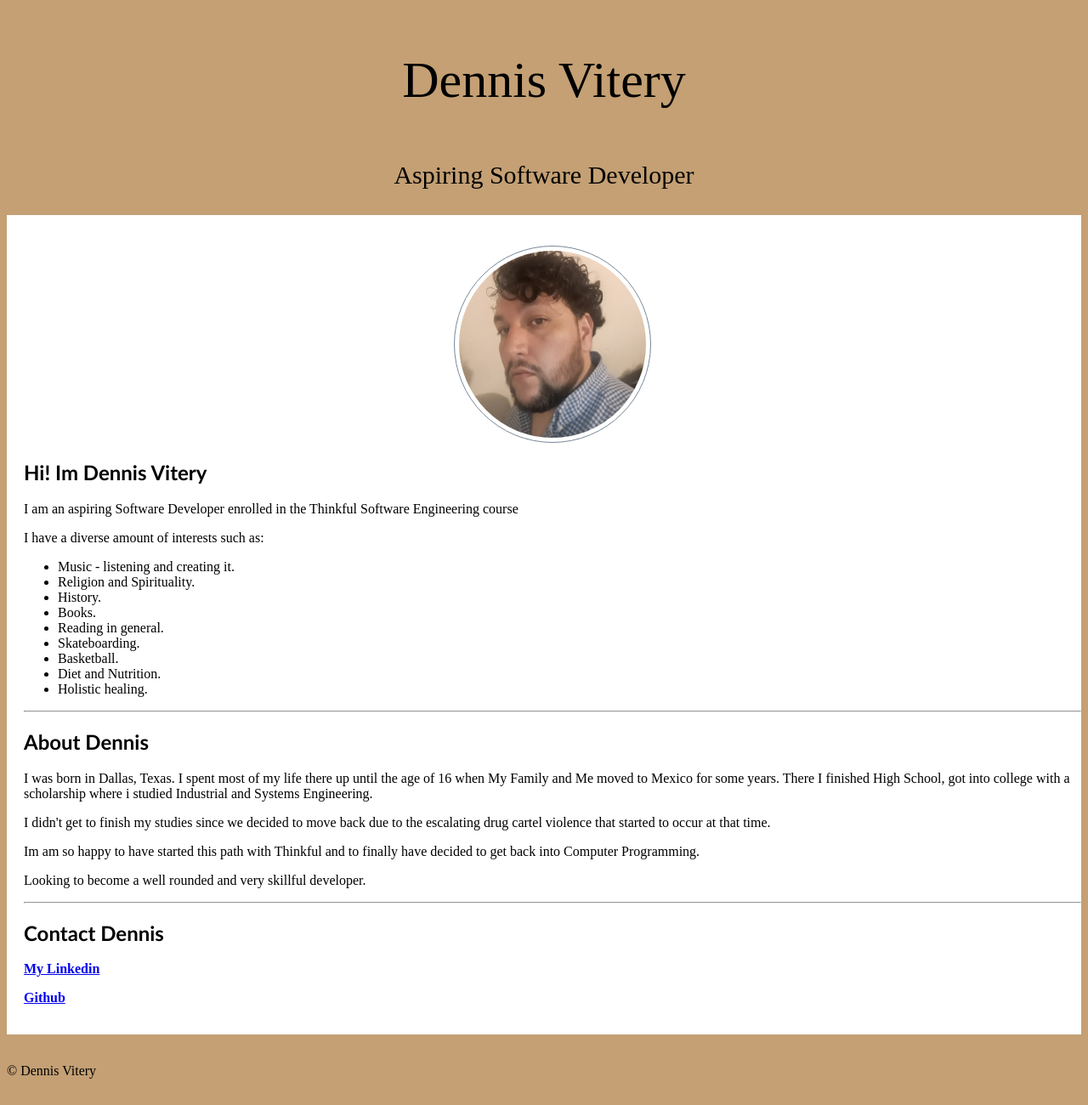
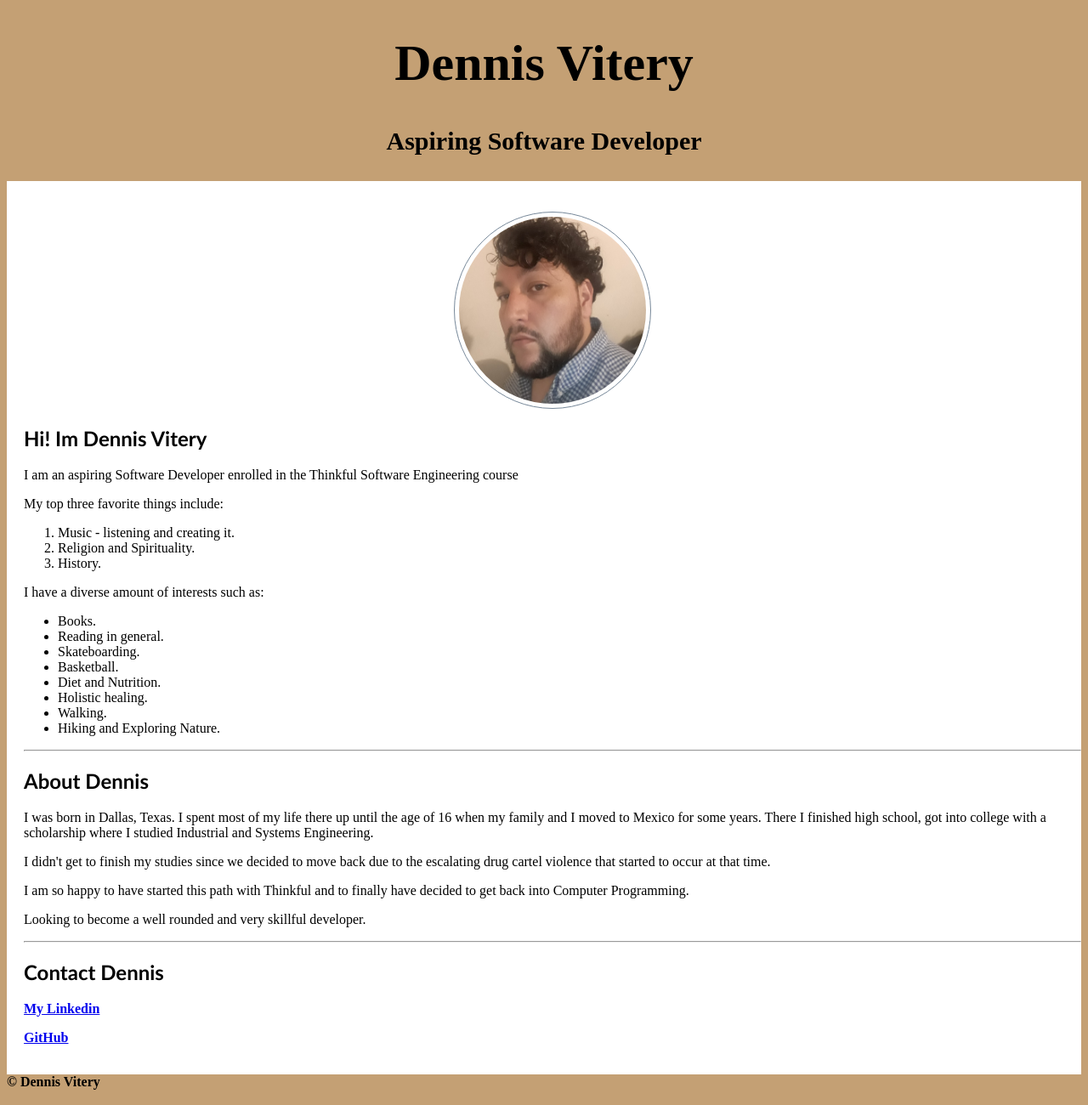
Before and after one commit to dennisvitery/portfolio, a plain HTML site: page index.html in a window 1280 px wide. Shown: the whole page at 85% size. Drawn offline with Linux system fonts and the light colour scheme; a script that the page names is missing.

Commit message:
Update index.html

```diff
--- a/index.html
+++ b/index.html
@@ -8,50 +8,58 @@
   </head>
   <body>
 
+<!-- I created classes for each different header in order to modify in css-->
     <header>
-		  <p class="name">Dennis Vitery</p>
-      <p class="title">Aspiring Software Developer</p>
-	  </header>
+	<h1 class="name">Dennis Vitery</h1>
+      	<h3 class="title">Aspiring Software Developer</h3>
+    </header>
 
+<!--Youll see breaks throughout the html code to create a seperation between certain elements -->
     <main>
       <br>
       <br>
 		  <img src="profilePic.jpg" alt="Dennis Vitery">
       <h2>Hi! Im Dennis Vitery </h2>
       <p> I am an aspiring Software Developer enrolled in the Thinkful Software Engineering course </p>
+<!-- I made two different lists in order to comply with required tags-->
+
+	<p> My top three favorite things include:</p>
+      <ol>
+      	<li>Music - listening and creating it.</li>
+        <li>Religion and Spirituality.</li>
+        <li>History.</li>
+      </ol>
       <p> I have a diverse amount of interests such as: </p>
       <ul>
-        <li>Music - listening and creating it.</li>
-        <li>Religion and Spirituality.</li>
-        <li>History.</li>
         <li>Books.</li>
         <li>Reading in general.</li>
         <li>Skateboarding.</li>
         <li>Basketball.</li>
         <li>Diet and Nutrition.</li>
         <li>Holistic healing.</li>
+	<li>Walking.</li>
+	<li>Hiking and Exploring Nature.</li>
       </ul>
       <hr>
-
+<!-- The about me section-->
       <h2>About Dennis</h2>
 
-      <p>I was born in Dallas, Texas. I spent most of my life there up until the age of 16 when My Family and Me moved to Mexico for some years. There I finished High School, got into college with a scholarship where i studied Industrial and Systems Engineering.</p>
+      <p>I was born in Dallas, Texas. I spent most of my life there up until the age of 16 when my family and I moved to Mexico for some years. There I finished high school, got into college with a scholarship where I studied Industrial and Systems Engineering.</p>
 
       <p>I didn't get to finish my studies since we decided to move back due to the escalating drug cartel violence that started to occur at that time.</p>
 
-      <p>Im am so happy to have started this path with Thinkful and to finally have decided to get back into Computer Programming.</p>
+      <p>I am so happy to have started this path with Thinkful and to finally have decided to get back into Computer Programming.</p>
 
       <p>Looking to become a well rounded and very skillful developer.</p>
       <hr>
       <h2>Contact Dennis</h2>
-      <p><a href="https://www.linkedin.com/in/dennis-vitery-3a15691b0/"><b>My Linkedin</b></a></p>
-      <p><a href="https://github.com/dennisvitery"><b>Github</b></a></p>
+      <p><a href="https://www.linkedin.com/in/dennis-vitery-3a15691b0/" target="_blank"><b>My Linkedin</b></a></p>
+      <p><a href="https://github.com/dennisvitery" target="_blank"><b>GitHub</b></a></p>
       <br>
 	  </main>
 
     <footer>
-      <br>
-		<p>© Dennis Vitery</p>
+		<b>© Dennis Vitery</b>
 		<br>
      		<br>
 
```
